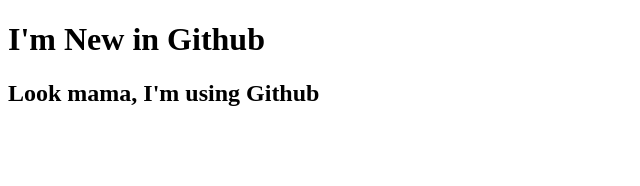
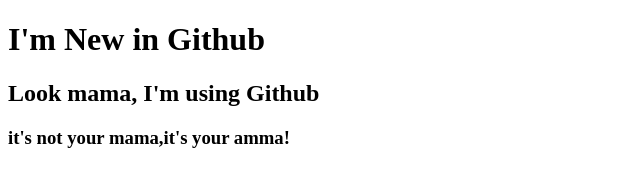
Before and after one commit to zhzia1725/my-first-website, a plain HTML site: page index.html in a window 1280 px wide. Shown: the whole page, without its empty margins (0-640 px from the left). Drawn offline with Linux system fonts and the light colour scheme.

Commit message:
Update index.html

```diff
--- a/index.html
+++ b/index.html
@@ -9,5 +9,6 @@
 <body>
     <h1>I'm New in Github</h1>
     <h2>Look mama, I'm using Github</h2>
+    <h3>it's not your mama,it's your amma!</h3>
 </body>
 </html>
```
